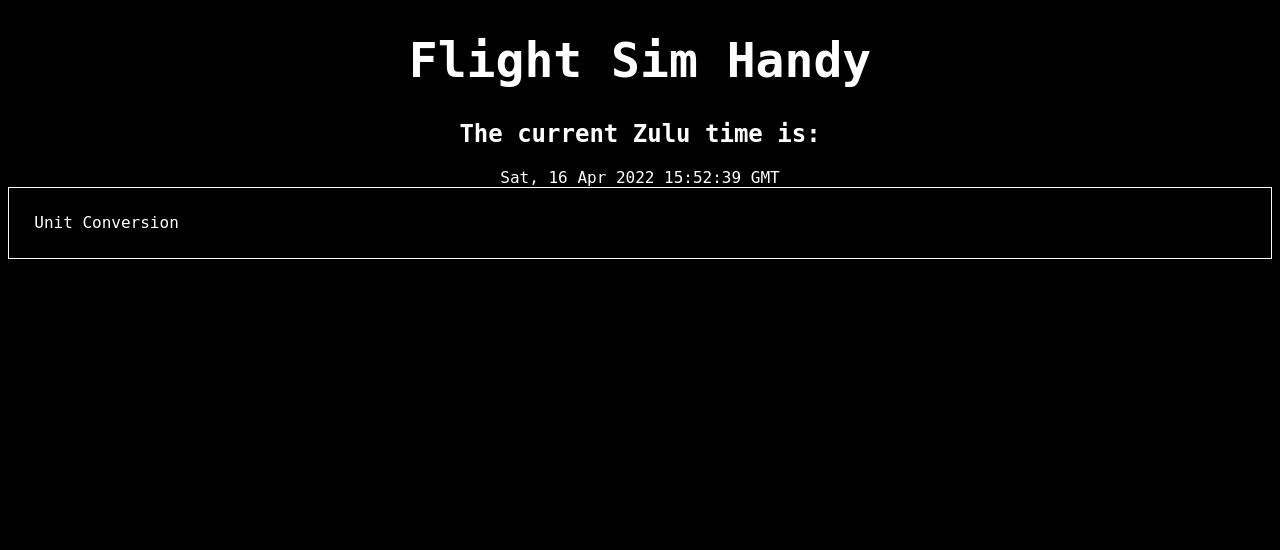
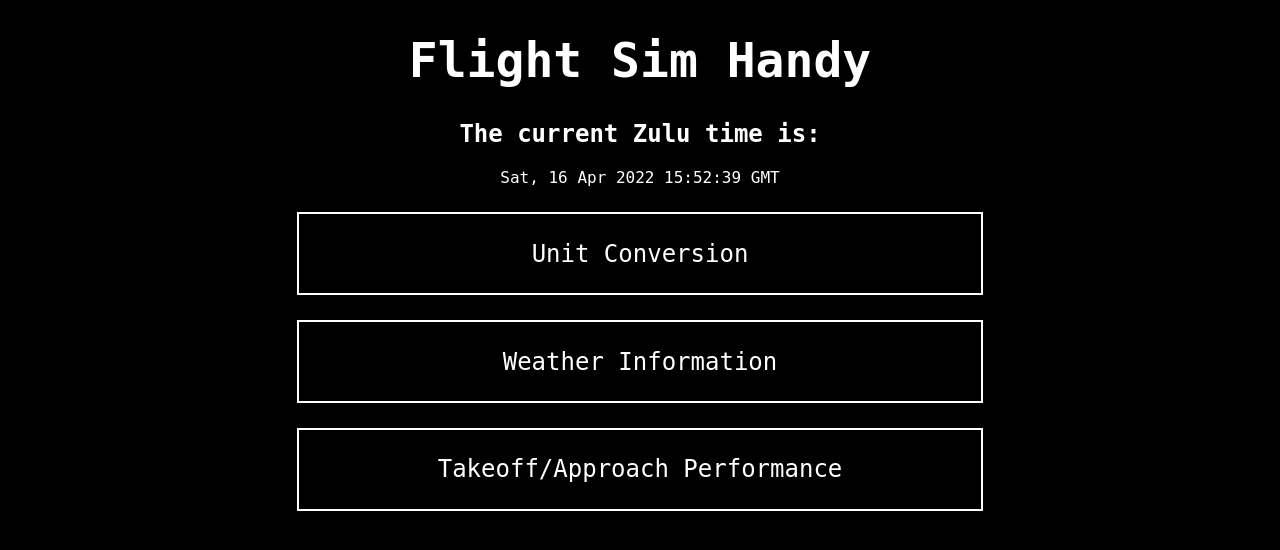
Before and after one commit to C-FWES/FSHandy, a Flask app: page / in a window 1280 px wide. Shown: the top 550 px of the page. Run offline with Flask 2, Linux system fonts and the light colour scheme.

Commit message:
Home page + auxiliary links

```diff
--- a/static/style.css
+++ b/static/style.css
@@ -19,7 +19,11 @@ a {
     color: white;
 }
 .function_container {
-    font-size: 1em;
+    margin: 0 auto;
+    text-align: center;
+    width: 50%;
+    font-size: 1.5em;
+    margin-top: 2%;
     padding-top: 2%;
     padding-bottom: 2%;
     padding-left: 2%;
--- a/templates/index.html
+++ b/templates/index.html
@@ -28,5 +28,7 @@
 </script>
 
 <div class="function_container" id="units">Unit Conversion</div>
+<div class="function_container" id="units">Weather Information</div>
+<div class="function_container" id="units">Takeoff/Approach Performance</div>
 </body>
 </html>
```
